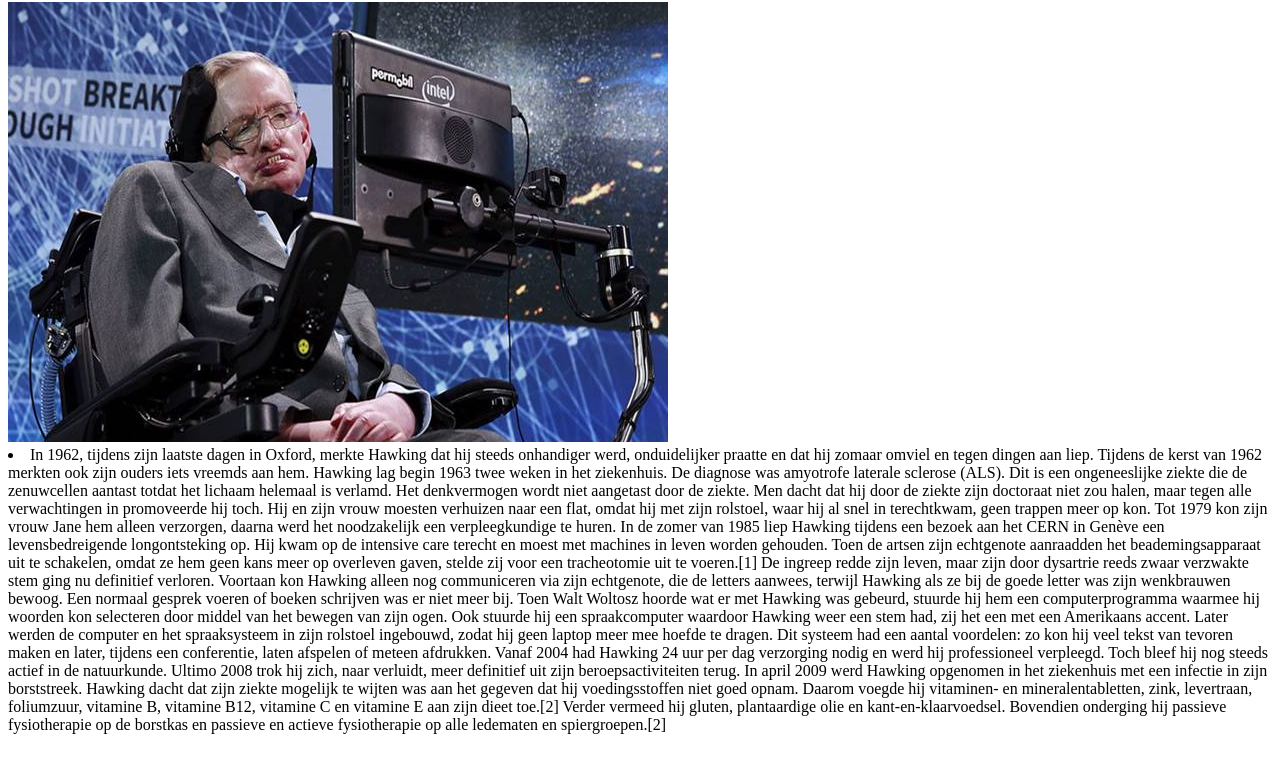
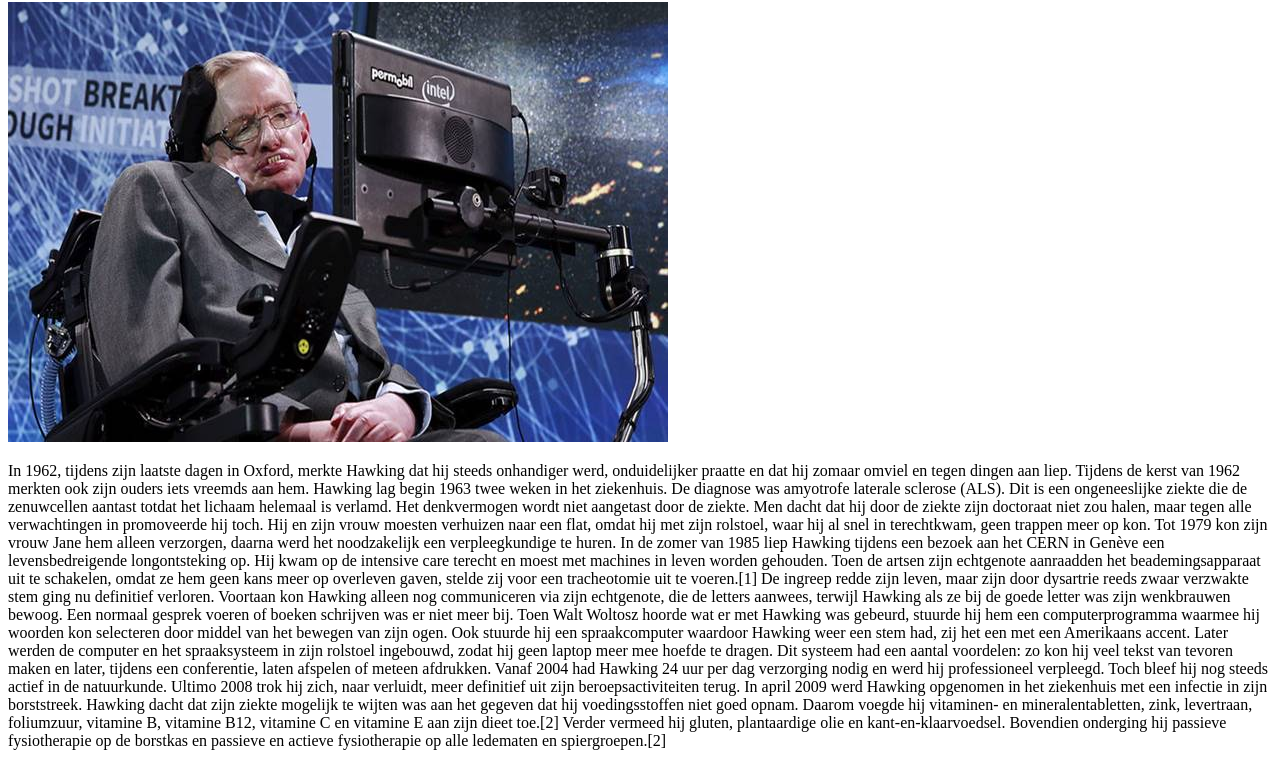
Before and after one commit to Hunter-Salvius/Hunter-Salvius.github.io, a plain HTML site: page zieketen.html in a window 1280 px wide. Shown: the part 104-870 px from the top of the page. Before the commit the page ends 846 px from the top, so only its background shows below. Drawn offline with Linux system fonts and the light colour scheme.

Commit message:
Update zieketen.html

```diff
--- a/zieketen.html
+++ b/zieketen.html
@@ -13,7 +13,7 @@
     <a href="viedio.html">viedio</a>
 <h1>zieketen</h1>
 <img src="lool.jpg" alt="">
-<li>In 1962, tijdens zijn laatste dagen in Oxford, merkte Hawking dat hij steeds onhandiger werd, onduidelijker praatte en dat hij zomaar omviel en tegen dingen aan liep. Tijdens de kerst van 1962 merkten ook zijn ouders iets vreemds aan hem. Hawking lag begin 1963 twee weken in het ziekenhuis. De diagnose was amyotrofe laterale sclerose (ALS). Dit is een ongeneeslijke ziekte die de zenuwcellen aantast totdat het lichaam helemaal is verlamd. Het denkvermogen wordt niet aangetast door de ziekte.
+<p>In 1962, tijdens zijn laatste dagen in Oxford, merkte Hawking dat hij steeds onhandiger werd, onduidelijker praatte en dat hij zomaar omviel en tegen dingen aan liep. Tijdens de kerst van 1962 merkten ook zijn ouders iets vreemds aan hem. Hawking lag begin 1963 twee weken in het ziekenhuis. De diagnose was amyotrofe laterale sclerose (ALS). Dit is een ongeneeslijke ziekte die de zenuwcellen aantast totdat het lichaam helemaal is verlamd. Het denkvermogen wordt niet aangetast door de ziekte.
 
 Men dacht dat hij door de ziekte zijn doctoraat niet zou halen, maar tegen alle verwachtingen in promoveerde hij toch. Hij en zijn vrouw moesten verhuizen naar een flat, omdat hij met zijn rolstoel, waar hij al snel in terechtkwam, geen trappen meer op kon. Tot 1979 kon zijn vrouw Jane hem alleen verzorgen, daarna werd het noodzakelijk een verpleegkundige te huren.
 
@@ -23,6 +23,6 @@ Toen Walt Woltosz hoorde wat er met Hawking was gebeurd, stuurde hij hem een com
 
 Vanaf 2004 had Hawking 24 uur per dag verzorging nodig en werd hij professioneel verpleegd. Toch bleef hij nog steeds actief in de natuurkunde. Ultimo 2008 trok hij zich, naar verluidt, meer definitief uit zijn beroepsactiviteiten terug. In april 2009 werd Hawking opgenomen in het ziekenhuis met een infectie in zijn borststreek.
 
-Hawking dacht dat zijn ziekte mogelijk te wijten was aan het gegeven dat hij voedingsstoffen niet goed opnam. Daarom voegde hij vitaminen- en mineralentabletten, zink, levertraan, foliumzuur, vitamine B, vitamine B12, vitamine C en vitamine E aan zijn dieet toe.[2] Verder vermeed hij gluten, plantaardige olie en kant-en-klaarvoedsel. Bovendien onderging hij passieve fysiotherapie op de borstkas en passieve en actieve fysiotherapie op alle ledematen en spiergroepen.[2]</li>
+Hawking dacht dat zijn ziekte mogelijk te wijten was aan het gegeven dat hij voedingsstoffen niet goed opnam. Daarom voegde hij vitaminen- en mineralentabletten, zink, levertraan, foliumzuur, vitamine B, vitamine B12, vitamine C en vitamine E aan zijn dieet toe.[2] Verder vermeed hij gluten, plantaardige olie en kant-en-klaarvoedsel. Bovendien onderging hij passieve fysiotherapie op de borstkas en passieve en actieve fysiotherapie op alle ledematen en spiergroepen.[2]</p>
   </body>
 </html>
```
